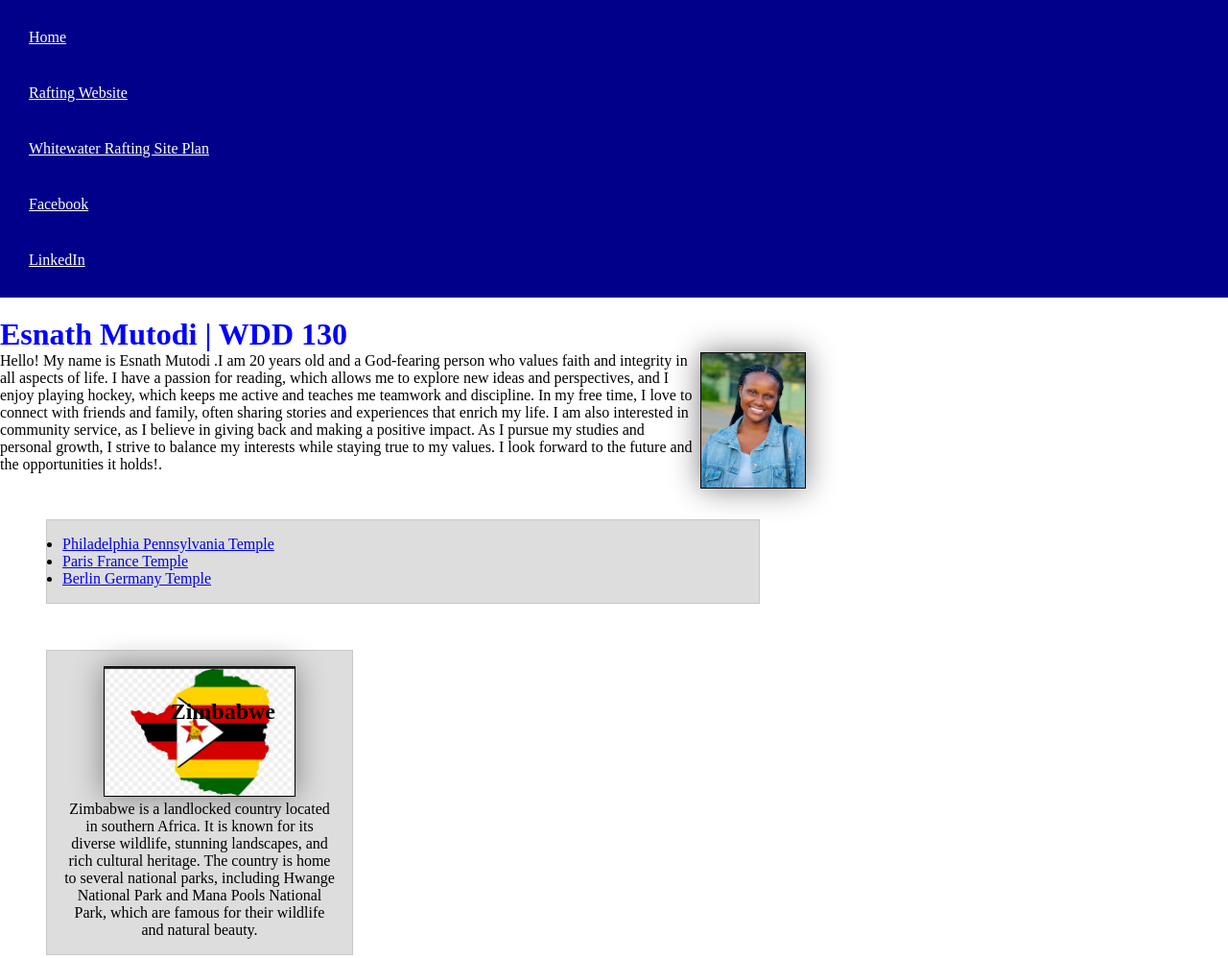
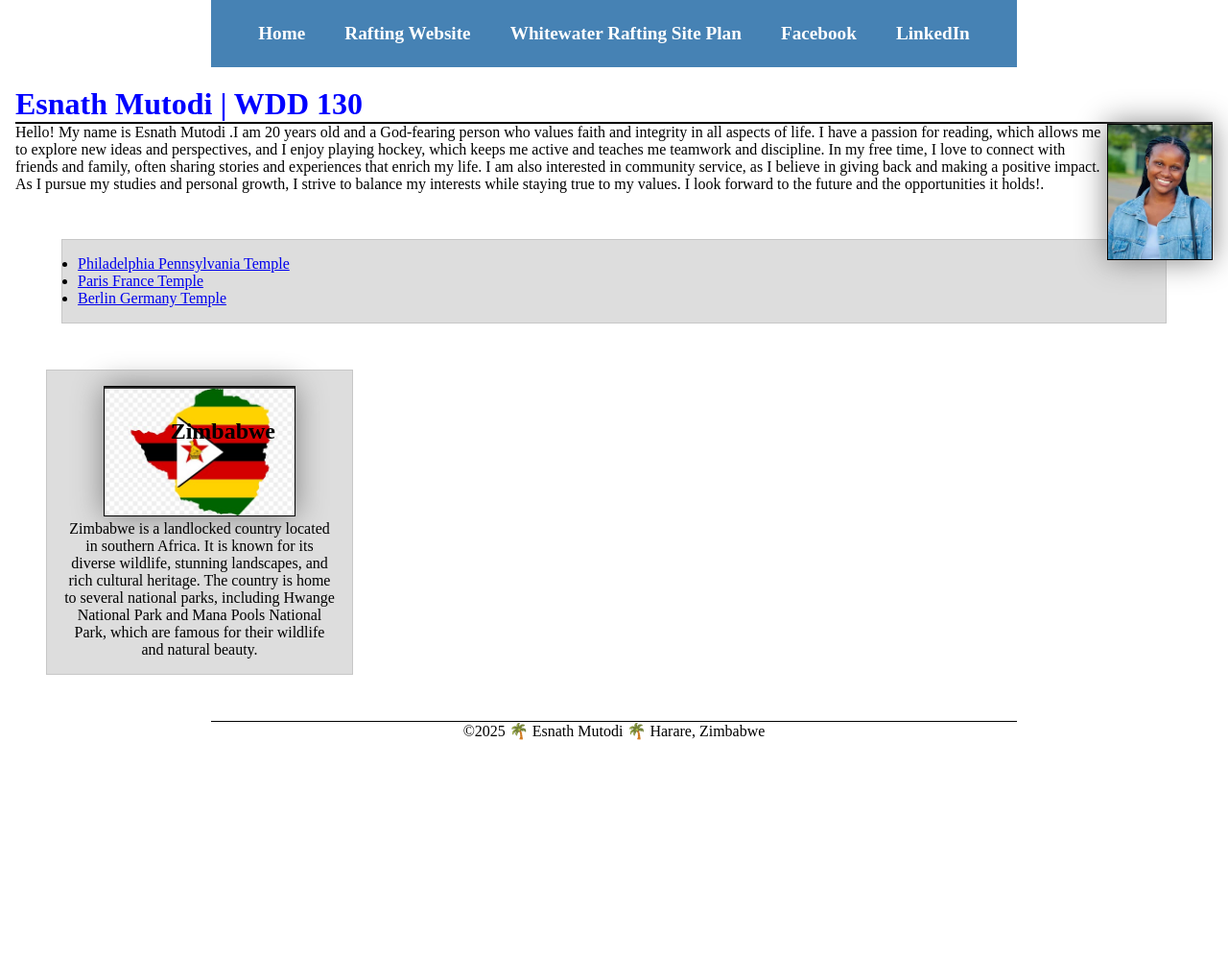
Before and after one commit to Esnath164/wdd130, a plain HTML site: page index.html in a window 1280 px wide. Shown: the top 998 px of the page at 96% size. After the commit the page ends 800 px from the top, so only its background shows below. Drawn offline with Linux system fonts and the light colour scheme.

Commit message:
homepage

```diff
--- a/styles/styles.css
+++ b/styles/styles.css
@@ -32,9 +32,7 @@ img {
 p {
     padding: 0;
 }
-main{
-    max-width: 840px;
-}
+
 
 aside {
   width: 20rem;
@@ -75,3 +73,49 @@ aside h2 {
   top: 50px;
   right: 80px;
 }
+
+header, .grid , footer {
+  max-width: 840px;
+  margin: 0 auto;
+}
+
+
+nav {
+  background-color: steelblue;
+  padding: 1rem;
+  display: flex;
+  justify-content: space-evenly;
+  align-items: center;
+}
+
+
+nav a {
+  display: block;
+  padding: 0.5rem;
+  text-decoration: none;
+  font-size: 1.2rem;
+  font-weight: 700;
+  color: #fff;
+}
+
+h1 {
+    border-bottom: 2px  solid black;
+}
+
+
+.grid {
+  display: grid;
+  align-items: center;
+}
+
+main {
+  grid-column: 2/3;
+  margin: 1rem;
+}
+
+aside {
+  width: 20rem;
+  position: relative;
+  grid-column: 1/2;
+  grid-row: 1/2;
+}
```
